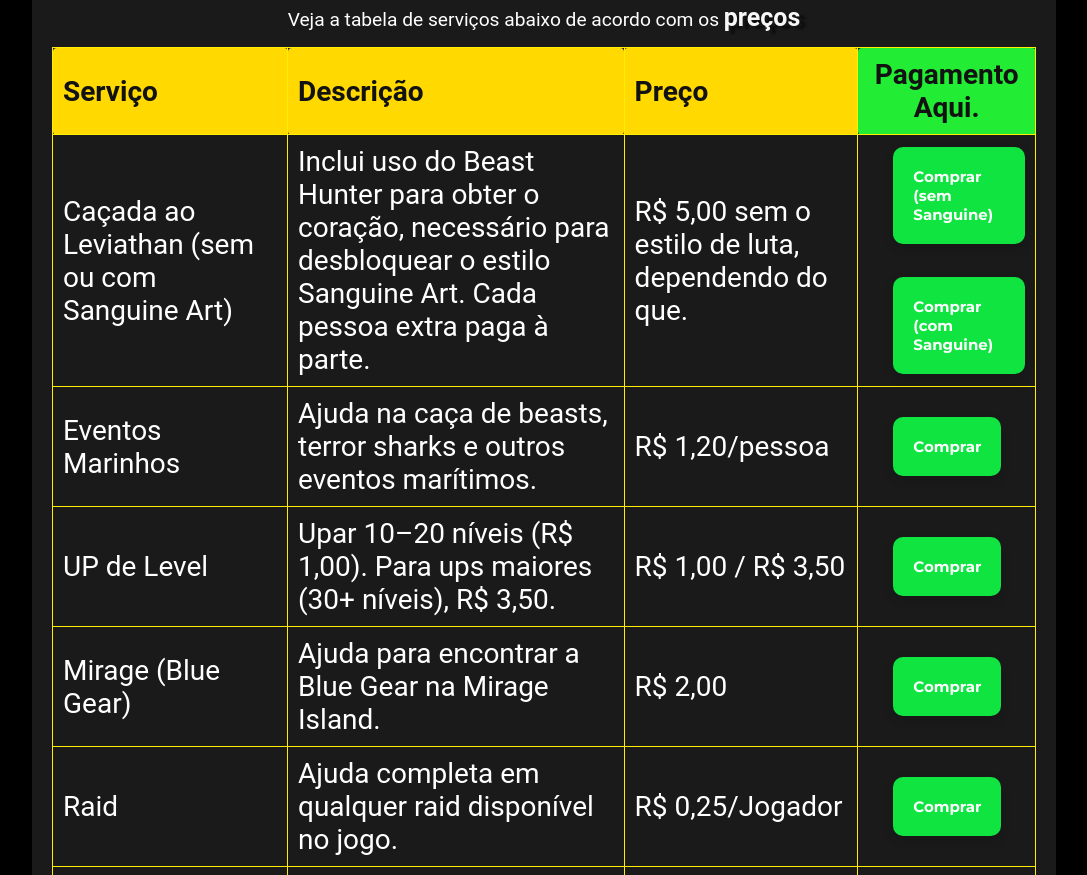
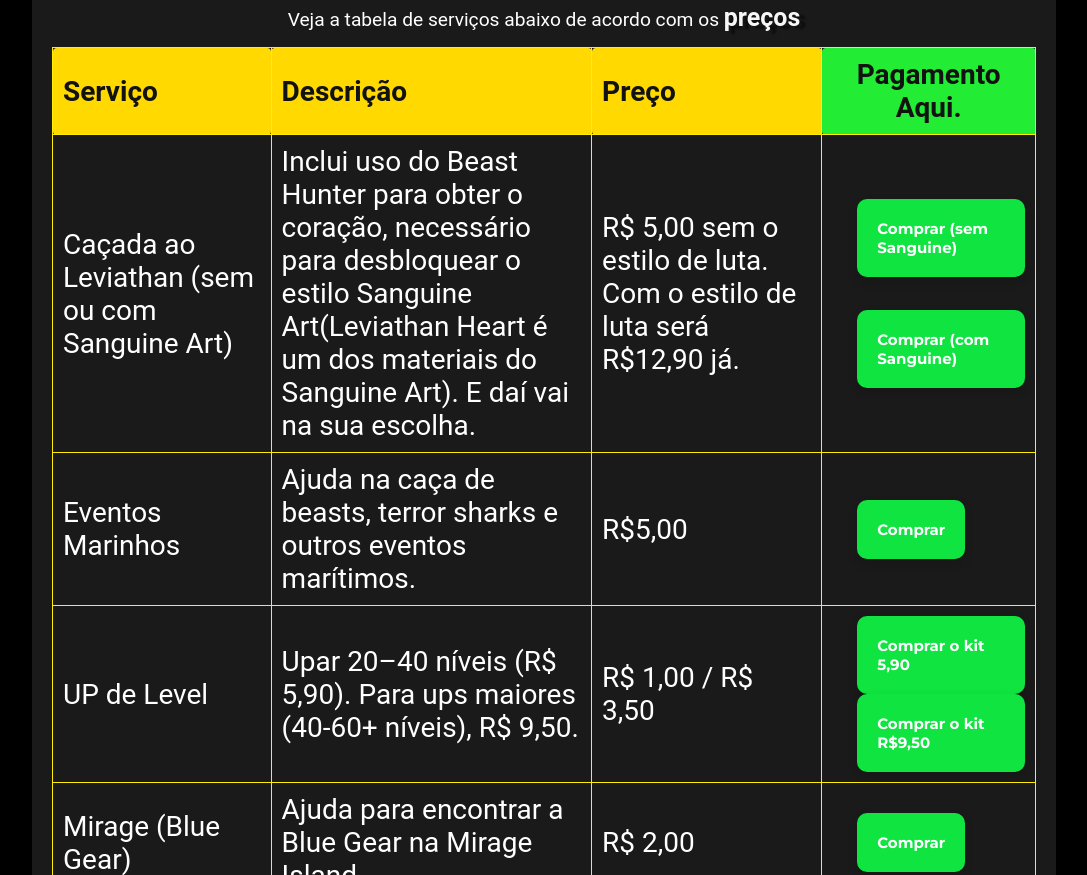
Before and after one commit to JobsM/blox-fruts-project, a plain HTML site: page index.html in a window 1280 px wide. Shown: the part 527-1402 px from the top of the page, without its empty margins (96-1183 px from the left). Drawn offline with Linux system fonts and the light colour scheme.

Commit message:
Update index.html u

```diff
--- a/index.html
+++ b/index.html
@@ -30,27 +30,28 @@
                 <tbody>
     <tr>
   <td>Caçada ao Leviathan (sem ou com Sanguine Art)</td>
-  <td>Inclui uso do Beast Hunter para obter o coração, necessário para desbloquear o estilo Sanguine Art. Cada pessoa extra paga à parte.</td>
-  <td>R$ 5,00 sem o estilo de luta, dependendo do que.</td>
+  <td>Inclui uso do Beast Hunter para obter o coração, necessário para desbloquear o estilo Sanguine Art(Leviathan Heart é um dos materiais do Sanguine Art). E daí vai na sua escolha.</td>
+  <td>R$ 5,00 sem o estilo de luta. Com o estilo de luta será R$12,90 já. </td>
   <td>
     <!-- Botão para compra do serviço normal (sem Beast Hunter) -->
-    <a href="https://pay.kiwify.com.br/TXUPbPF" class="comprar-btn">Comprar (sem Sanguine)</a><br><br>
+    <a href="https://pay.kiwify.com.br/aipavKi" class="comprar-btn">Comprar (sem Sanguine)</a><br><br>
 
     <!-- Botão para compra com Beast Hunter (completo para desbloquear Sanguine Art) -->
-    <a href="https://kiwify.app/link-com-beast-hunter" class="comprar-btn">Comprar (com Sanguine)</a>
+    <a href="https://pay.kiwify.com.br/JGb8Psr" class="comprar-btn">Comprar (com Sanguine)</a>
   </td>
 </tr>
     <tr>
         <td>Eventos Marinhos</td>
         <td>Ajuda na caça de beasts, terror sharks e outros eventos marítimos.</td>
-        <td>R$ 1,20/pessoa</td>
-        <td><a class="comprar-btn" href="https://pag.ae/exemplo2" target="_blank">Comprar</a></td>
+        <td>R$5,00</td>
+        <td><a class="comprar-btn" href="h" target="_blank">Comprar</a></td>
     </tr>
     <tr>
         <td>UP de Level</td>
-        <td>Upar 10–20 níveis (R$ 1,00). Para ups maiores (30+ níveis), R$ 3,50.</td>
+        <td>Upar 20–40 níveis (R$ 5,90). Para ups maiores (40-60+ níveis), R$ 9,50.</td>
         <td>R$ 1,00 / R$ 3,50</td>
-        <td><a class="comprar-btn" href="https://pag.ae/exemplo3" target="_blank">Comprar</a></td>
+        <td><a class="comprar-btn" href="https://pay.kiwify.com.br/z3YDjOZ" target="_blank">Comprar o kit 5,90</a>
+            <a class="comprar-btn" href="">Comprar o kit R$9,50</a></td>
     </tr>
     <tr>
         <td>Mirage (Blue Gear)</td>
@@ -80,7 +81,12 @@
         <td>True Triple Katana (TTK)</td>
         <td>Ajuda para obter Oroshi, Shizu e Saishi, necessárias para a TTK.</td>
         <td>R$ 5,99/espada</td>
-        <td><a class="comprar-btn" href="https://pag.ae/exemplo8" target="_blank">Comprar</a></td>
+        <td><a class="comprar-btn" href="https://pag.ae/exemplo8" target="_blank">Comprar KIT COMPLETO</a>
+
+            <a class="comprar-btn" href="" target="_blank">Comprar INCOMPLETO</a>
+        </td>
+
+
     </tr>
     <tr>
         <td>Pole V2 (Tridente)</td>
@@ -100,12 +106,7 @@
         <td>R$ 4,99</td>
         <td><a class="comprar-btn" href="https://pag.ae/exemplo11" target="_blank">Comprar</a></td>
     </tr>
-    <tr>
-        <td>V2 de Todas as Raças</td>
-        <td>Ajuda para desbloquear a V2 de qualquer raça (todas fáceis de obter).</td>
-        <td>R$ 0,25</td>
-        <td><a class="comprar-btn" href="https://pag.ae/exemplo12" target="_blank">Comprar</a></td>
-    </tr>
+
     <tr>
         <td>Katakuri V2</td>
         <td>Coleta de materiais para fabricar o Cálice Doce e derrota do chefe.</td>
```
